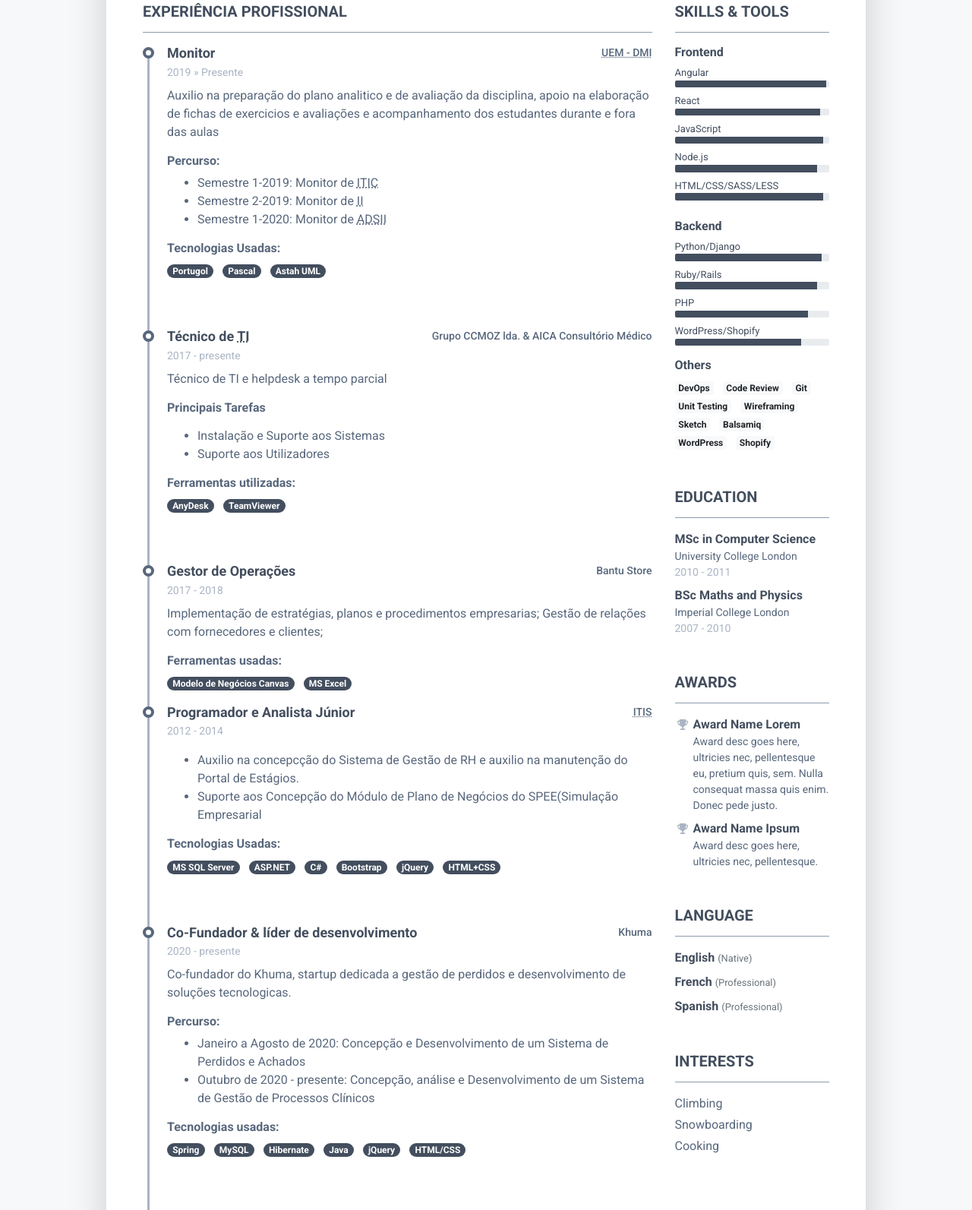
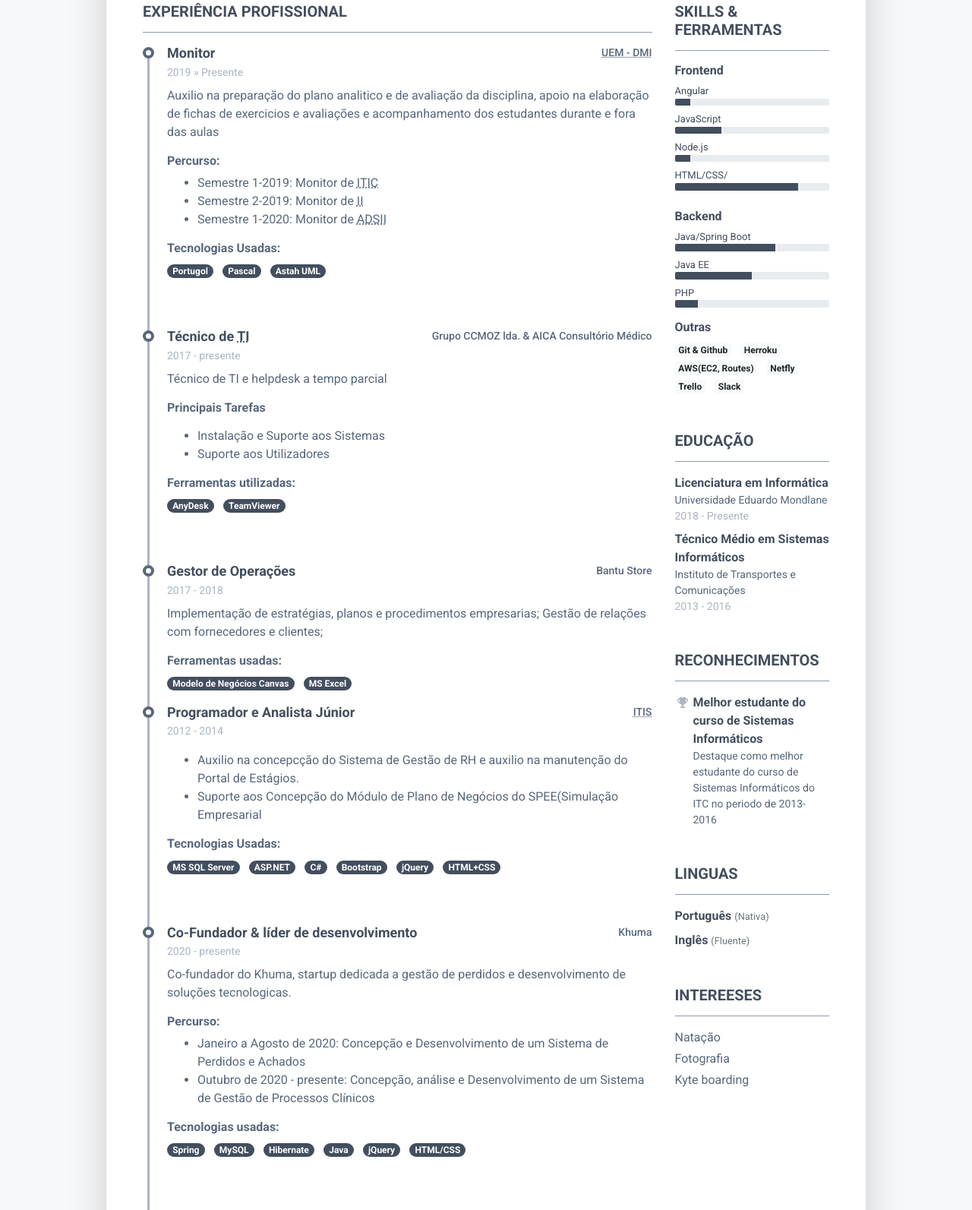
Before and after one commit to cmassavanhanejr/cmassavanhanejr.github.io, a plain HTML site: page index.html in a window 1280 px wide. Shown: the part 471-2064 px from the top of the page at 76% size. Drawn offline with Linux system fonts and the light colour scheme.

Commit message:
profile photo and aside bar

```diff
--- a/index.html
+++ b/index.html
@@ -30,7 +30,7 @@
 	    <div class="resume-wrapper-inner mx-auto text-left bg-white shadow-lg">
 		    <header class="resume-header pt-4 pt-md-0">
 			    <div class="media flex-column flex-md-row">
-				    <img class="mr-3 img-fluid picture mx-auto" src="assets/images/profile.jpg" alt="">
+				    <img class="mr-3 img-fluid picture mx-auto" src="assets/images/profile_.jpg" alt="camjr_profile_photo">
 				    <div class="media-body p-4 d-flex flex-column flex-md-row mx-auto mx-lg-0">
 					    <div class="primary-info">
 						    <h1 class="name mt-0 mb-1 text-white text-uppercase text-uppercase">Carlos Alberto Massavanhane Jr.</h1>
@@ -244,7 +244,7 @@
 				    </div>
 				    <div class="col-lg-3">
 					    <section class="resume-section skills-section mb-5">
-						    <h2 class="resume-section-title text-uppercase font-weight-bold pb-3 mb-3">Skills &amp; Tools</h2>
+						    <h2 class="resume-section-title text-uppercase font-weight-bold pb-3 mb-3">Skills &amp; Ferramentas</h2>
 						    <div class="resume-section-content">
 						        <div class="resume-skill-item">
 							        <h4 class="resume-skills-cat font-weight-bold">Frontend</h4>
@@ -252,32 +252,27 @@
 								        <li class="mb-2">
 								            <div class="resume-skill-name">Angular</div>
 									        <div class="progress resume-progress">
-											    <div class="progress-bar theme-progress-bar-dark" role="progressbar" style="width: 98%" aria-valuenow="25" aria-valuemin="0" aria-valuemax="100"></div>
+											    <div class="progress-bar theme-progress-bar-dark" role="progressbar" style="width: 10%" aria-valuenow="25" aria-valuemin="0" aria-valuemax="100"></div>
 											</div>
 								        </li>
-								        <li class="mb-2">
-								            <div class="resume-skill-name">React</div>
-									        <div class="progress resume-progress">
-											    <div class="progress-bar theme-progress-bar-dark" role="progressbar" style="width: 94%" aria-valuenow="25" aria-valuemin="0" aria-valuemax="100"></div>
-											</div>
-								        </li>
+
 								        <li class="mb-2">
 								            <div class="resume-skill-name">JavaScript</div>
 									        <div class="progress resume-progress">
-											    <div class="progress-bar theme-progress-bar-dark" role="progressbar" style="width: 96%" aria-valuenow="25" aria-valuemin="0" aria-valuemax="100"></div>
+											    <div class="progress-bar theme-progress-bar-dark" role="progressbar" style="width: 30%" aria-valuenow="25" aria-valuemin="0" aria-valuemax="100"></div>
 											</div>
 								        </li>
 
 								        <li class="mb-2">
 								            <div class="resume-skill-name">Node.js</div>
 									        <div class="progress resume-progress">
-											    <div class="progress-bar theme-progress-bar-dark" role="progressbar" style="width: 92%" aria-valuenow="25" aria-valuemin="0" aria-valuemax="100"></div>
+											    <div class="progress-bar theme-progress-bar-dark" role="progressbar" style="width: 10%" aria-valuenow="25" aria-valuemin="0" aria-valuemax="100"></div>
 											</div>
 								        </li>
 								        <li class="mb-2">
-								            <div class="resume-skill-name">HTML/CSS/SASS/LESS</div>
+								            <div class="resume-skill-name">HTML/CSS/</div>
 									        <div class="progress resume-progress">
-											    <div class="progress-bar theme-progress-bar-dark" role="progressbar" style="width: 96%" aria-valuenow="25" aria-valuemin="0" aria-valuemax="100"></div>
+											    <div class="progress-bar theme-progress-bar-dark" role="progressbar" style="width: 80%" aria-valuenow="25" aria-valuemin="0" aria-valuemax="100"></div>
 											</div>
 								        </li>
 							        </ul>
@@ -287,99 +282,86 @@
 						            <h4 class="resume-skills-cat font-weight-bold">Backend</h4>
 							        <ul class="list-unstyled">
 								        <li class="mb-2">
-								            <div class="resume-skill-name">Python/Django</div>
+								            <div class="resume-skill-name">Java/Spring Boot</div>
 									        <div class="progress resume-progress">
-											    <div class="progress-bar theme-progress-bar-dark" role="progressbar" style="width: 95%" aria-valuenow="25" aria-valuemin="0" aria-valuemax="100"></div>
+											    <div class="progress-bar theme-progress-bar-dark" role="progressbar" style="width: 65%" aria-valuenow="25" aria-valuemin="0" aria-valuemax="100"></div>
 											</div>
 								        </li>
 								        <li class="mb-2">
-								            <div class="resume-skill-name">Ruby/Rails</div>
+								            <div class="resume-skill-name">Java EE</div>
 									        <div class="progress resume-progress">
-											    <div class="progress-bar theme-progress-bar-dark" role="progressbar" style="width: 92%" aria-valuenow="25" aria-valuemin="0" aria-valuemax="100"></div>
+											    <div class="progress-bar theme-progress-bar-dark" role="progressbar" style="width: 50%" aria-valuenow="25" aria-valuemin="0" aria-valuemax="100"></div>
 											</div>
 								        </li>
 								        <li class="mb-2">
 								            <div class="resume-skill-name">PHP</div>
 									        <div class="progress resume-progress">
-											    <div class="progress-bar theme-progress-bar-dark" role="progressbar" style="width: 86%" aria-valuenow="25" aria-valuemin="0" aria-valuemax="100"></div>
+											    <div class="progress-bar theme-progress-bar-dark" role="progressbar" style="width: 15%" aria-valuenow="25" aria-valuemin="0" aria-valuemax="100"></div>
 											</div>
 								        </li>
-								        <li class="mb-2">
-								            <div class="resume-skill-name">WordPress/Shopify</div>
-									        <div class="progress resume-progress">
-											    <div class="progress-bar theme-progress-bar-dark" role="progressbar" style="width: 82%" aria-valuenow="25" aria-valuemin="0" aria-valuemax="100"></div>
-											</div>
-								        </li>
+
 							        </ul>
 						        </div><!--//resume-skill-item-->
 
 						        <div class="resume-skill-item">
-						            <h4 class="resume-skills-cat font-weight-bold">Others</h4>
+						            <h4 class="resume-skills-cat font-weight-bold">Outras</h4>
 						            <ul class="list-inline">
-							            <li class="list-inline-item"><span class="badge badge-light">DevOps</span></li>
-							            <li class="list-inline-item"><span class="badge badge-light">Code Review</span></li>
-							            <li class="list-inline-item"><span class="badge badge-light">Git</span></li>
-							            <li class="list-inline-item"><span class="badge badge-light">Unit Testing</span></li>
-							            <li class="list-inline-item"><span class="badge badge-light">Wireframing</span></li>
-							            <li class="list-inline-item"><span class="badge badge-light">Sketch</span></li>
-							            <li class="list-inline-item"><span class="badge badge-light">Balsamiq</span></li>
-							            <li class="list-inline-item"><span class="badge badge-light">WordPress</span></li>
-							            <li class="list-inline-item"><span class="badge badge-light">Shopify</span></li>
+							            <li class="list-inline-item"><span class="badge badge-light">Git & Github</span></li>
+							            <li class="list-inline-item"><span class="badge badge-light">Herroku</span></li>
+							            <li class="list-inline-item"><span class="badge badge-light">AWS(EC2, Routes)</span></li>
+							            <li class="list-inline-item"><span class="badge badge-light">Netfly</span></li>
+							            <li class="list-inline-item"><span class="badge badge-light">Trello</span></li>
+							            <li class="list-inline-item"><span class="badge badge-light">Slack</span></li>
 						            </ul>
 						        </div><!--//resume-skill-item-->
 						    </div><!--resume-section-content-->
 					    </section><!--//skills-section-->
 					    <section class="resume-section education-section mb-5">
-						    <h2 class="resume-section-title text-uppercase font-weight-bold pb-3 mb-3">Education</h2>
+						    <h2 class="resume-section-title text-uppercase font-weight-bold pb-3 mb-3">Educação</h2>
 						    <div class="resume-section-content">
 							    <ul class="list-unstyled">
 								    <li class="mb-2">
-								        <div class="resume-degree font-weight-bold">MSc in Computer Science</div>
-								        <div class="resume-degree-org">University College London</div>
-								        <div class="resume-degree-time">2010 - 2011</div>
+								        <div class="resume-degree font-weight-bold">Licenciatura em Informática</div>
+								        <div class="resume-degree-org">Universidade Eduardo Mondlane</div>
+								        <div class="resume-degree-time">2018 - Presente</div>
 								    </li>
 								    <li>
-								        <div class="resume-degree font-weight-bold">BSc Maths and Physics</div>
-								        <div class="resume-degree-org">Imperial College London</div>
-								        <div class="resume-degree-time">2007 - 2010</div>
+								        <div class="resume-degree font-weight-bold">Técnico Médio em Sistemas Informáticos</div>
+								        <div class="resume-degree-org">Instituto de Transportes e Comunicações</div>
+								        <div class="resume-degree-time">2013 - 2016</div>
 								    </li>
 							    </ul>
 						    </div>
 					    </section><!--//education-section-->
 					    <section class="resume-section reference-section mb-5">
-						    <h2 class="resume-section-title text-uppercase font-weight-bold pb-3 mb-3">Awards</h2>
+						    <h2 class="resume-section-title text-uppercase font-weight-bold pb-3 mb-3">Reconhecimentos</h2>
 						    <div class="resume-section-content">
 							    <ul class="list-unstyled resume-awards-list">
 								    <li class="mb-2 pl-4 position-relative">
 								        <i class="resume-award-icon fas fa-trophy position-absolute" data-fa-transform="shrink-2"></i>
-								        <div class="resume-award-name">Award Name Lorem</div>
-								        <div class="resume-award-desc">Award desc goes here, ultricies nec, pellentesque eu, pretium quis, sem. Nulla consequat massa quis enim. Donec pede justo.</div>
+								        <div class="resume-award-name">Melhor estudante do curso de Sistemas Informáticos</div>
+								        <div class="resume-award-desc">Destaque como melhor estudante do curso de Sistemas Informáticos do ITC no periodo de 2013-2016</div>
 								    </li>
-								    <li class="mb-0 pl-4 position-relative">
-								        <i class="resume-award-icon fas fa-trophy position-absolute" data-fa-transform="shrink-2"></i>
-								        <div class="resume-award-name">Award Name Ipsum</div>
-								        <div class="resume-award-desc">Award desc goes here, ultricies nec, pellentesque.</div>
-								    </li>
+
 							    </ul>
 						    </div>
 					    </section><!--//interests-section-->
 					    <section class="resume-section language-section mb-5">
-						    <h2 class="resume-section-title text-uppercase font-weight-bold pb-3 mb-3">Language</h2>
+						    <h2 class="resume-section-title text-uppercase font-weight-bold pb-3 mb-3">Linguas</h2>
 						    <div class="resume-section-content">
 							    <ul class="list-unstyled resume-lang-list">
-								    <li class="mb-2"><span class="resume-lang-name font-weight-bold">English</span> <small class="text-muted font-weight-normal">(Native)</small></li>
-								    <li class="mb-2 align-middle"><span class="resume-lang-name font-weight-bold">French</span> <small class="text-muted font-weight-normal">(Professional)</small></li>
-								    <li><span class="resume-lang-name font-weight-bold">Spanish</span> <small class="text-muted font-weight-normal">(Professional)</small></li>
+								    <li class="mb-2"><span class="resume-lang-name font-weight-bold">Português</span> <small class="text-muted font-weight-normal">(Nativa)</small></li>
+								    <li class="mb-2 align-middle"><span class="resume-lang-name font-weight-bold">Inglês</span> <small class="text-muted font-weight-normal">(Fluente)</small></li>
 							    </ul>
 						    </div>
 					    </section><!--//language-section-->
 					    <section class="resume-section interests-section mb-5">
-						    <h2 class="resume-section-title text-uppercase font-weight-bold pb-3 mb-3">Interests</h2>
+						    <h2 class="resume-section-title text-uppercase font-weight-bold pb-3 mb-3">Intereeses</h2>
 						    <div class="resume-section-content">
 							    <ul class="list-unstyled">
-								    <li class="mb-1">Climbing</li>
-								    <li class="mb-1">Snowboarding</li>
-								    <li class="mb-1">Cooking</li>
+								    <li class="mb-1">Natação</li>
+								    <li class="mb-1">Fotografia</li>
+								    <li class="mb-1">Kyte boarding</li>
 							    </ul>
 						    </div>
 					    </section><!--//interests-section-->
```
Also changed, not shown: assets/images/profile_.jpg (added).
